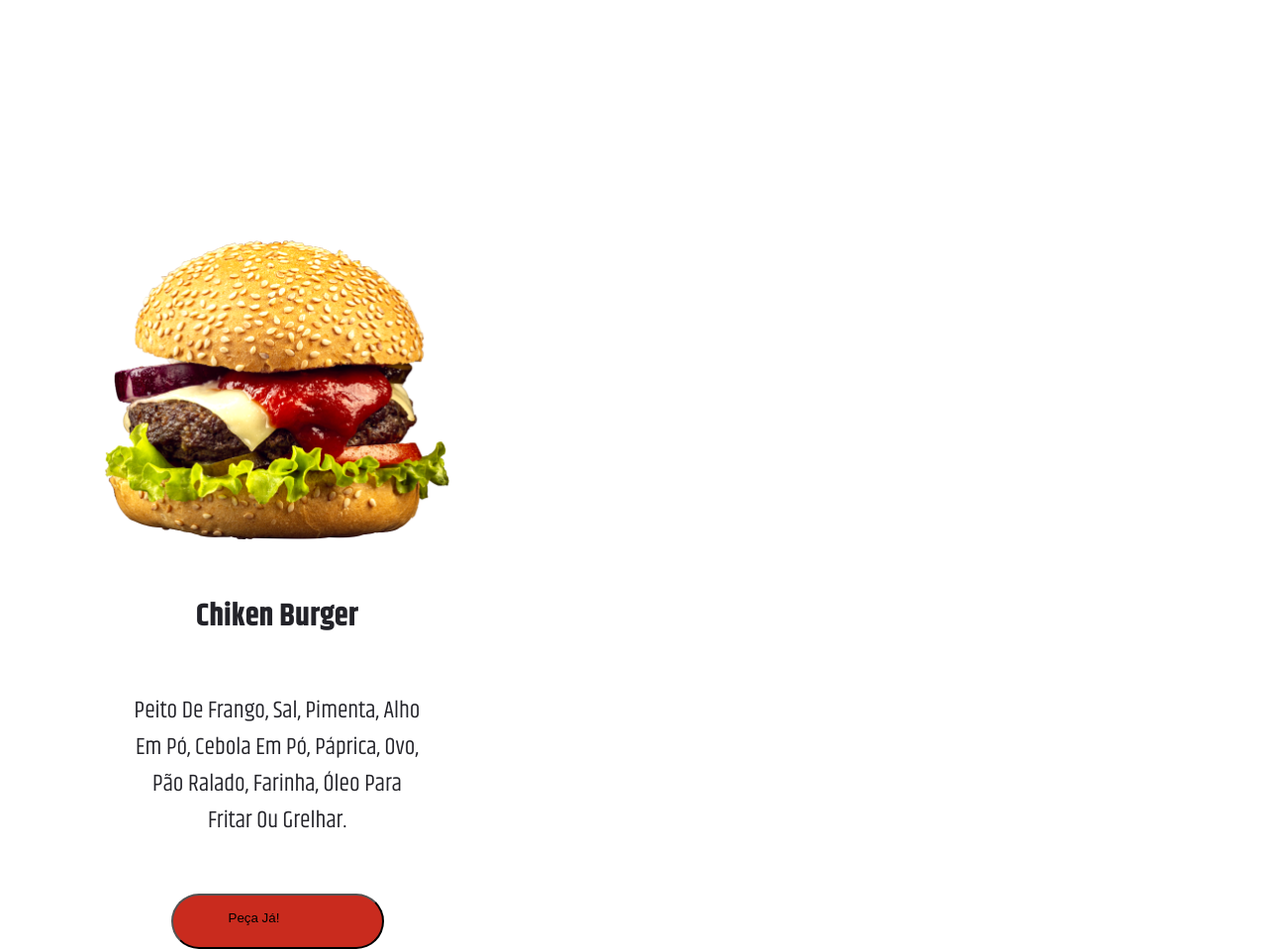
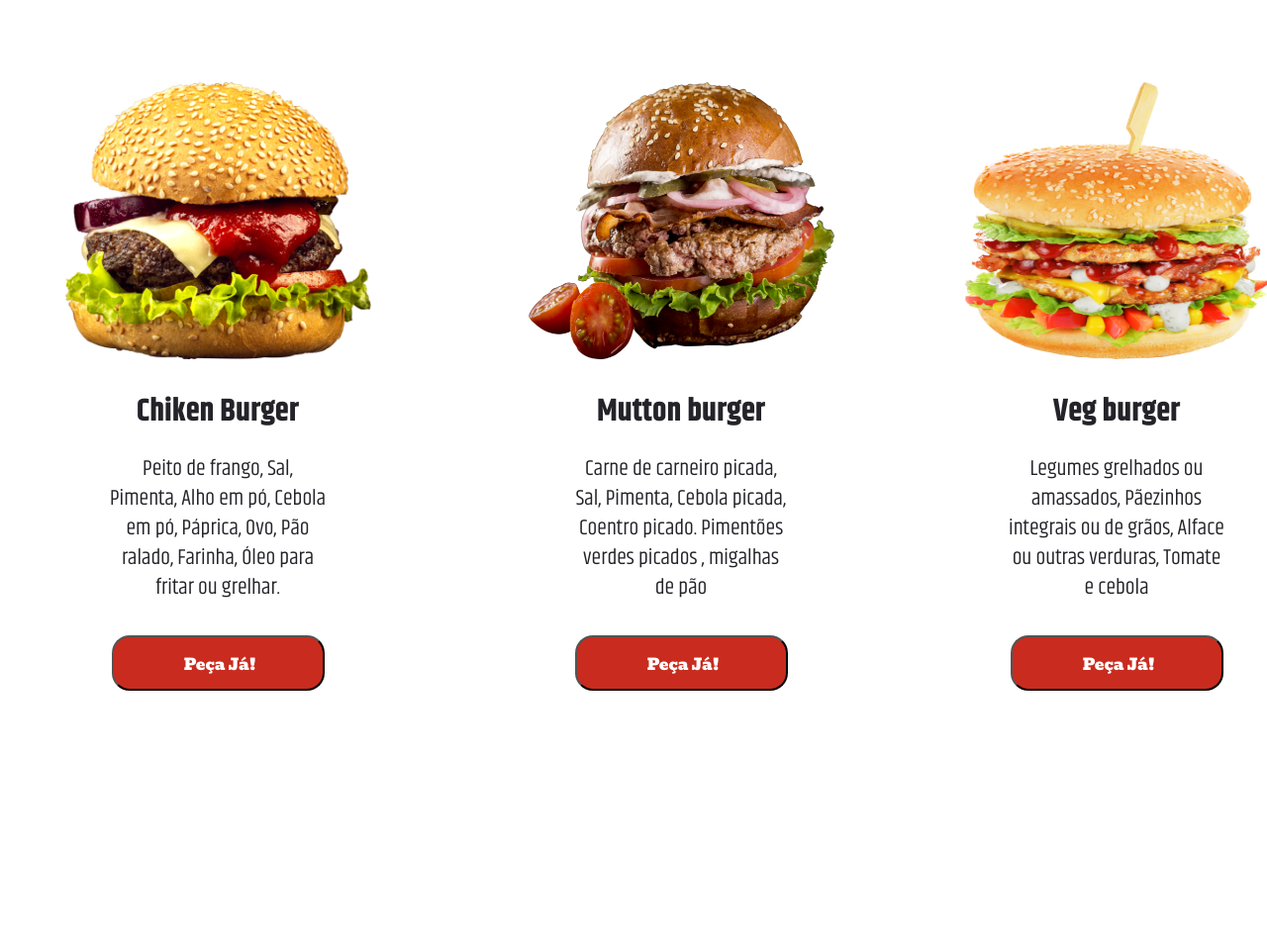
Before and after one commit to enzoacoelho/LandingPageBrasaBurger, a plain HTML site: page index.html in a window 1280 px wide. Shown: the part 1320-2279 px from the top of the page at 99% size. After the commit the page ends 2061 px from the top, so only its background shows below. Drawn offline with Linux system fonts and the light colour scheme.

Commit message:
correção cards produtos

```diff
--- a/index.html
+++ b/index.html
@@ -71,8 +71,25 @@
                 <h3 class="menucard-produto-titulo">Chiken Burger</h3>
                 <h5 class="menucard-produto-subtitulo">Peito de frango, Sal, Pimenta, Alho em pó, Cebola em pó, Páprica, Ovo, Pão ralado, Farinha, Óleo
                     para fritar ou grelhar.</h5>
-                <button class="menucard-produto-botao">Peça Já!</button>
+                <button class="menucard-produto-botao"> <a class="menucard-produto-botao-texto"> Peça Já! </a></button>
             </div>
+
+            <div class="menucard-produto2">
+                <img class="menucard-produto-imagem" src="images/Burger-1.png">
+                <h3 class="menucard-produto-titulo" >Mutton burger</h3>
+                <h5 class="menucard-produto-subtitulo">Carne de carneiro picada, Sal, Pimenta, Cebola picada, Coentro picado. Pimentões verdes picados
+                   , migalhas de pão</h5>
+                <button class="menucard-produto-botao"><a class="menucard-produto-botao-texto"> Peça Já! </a></button>
+            </div>
+
+            <div class="menucard-produto3">
+                <img class="menucard-produto-imagem" src="images/burgerveg.png">
+                <h3 class="menucard-produto-titulo">Veg burger</h3>
+                <h5 class="menucard-produto-subtitulo">Legumes grelhados ou amassados, Pãezinhos integrais ou de grãos, Alface ou outras verduras, Tomate e
+                    cebola</h5>
+                <button class="menucard-produto-botao"><a class="menucard-produto-botao-texto"> Peça Já! </a></button>
+            </div>
+
 
 
         </section>
--- a/style.css
+++ b/style.css
@@ -222,8 +222,6 @@ body {
   font-size: 18px;
   line-height: 28px;
 
-
-
 }
 
 .card-destaque-subtitulo2 {
@@ -308,7 +306,7 @@ top: 1210px;
   font-family: 'Bevan';
   font-style: normal;
   font-weight: 400;
-font-size: 36px;
+  font-size: 28px;
   line-height: 74px;
 
   text-align: center;
@@ -347,23 +345,46 @@ display: flex;
   flex-direction: column;
   align-items: center;
   padding: 0px;
-gap: 53px;
+  gap: 33px;
 
   position: absolute;
   width: 416px;
   height: 658px;
-left: 72px;
-top: 1563px;
+  left: 12px;
+  top: 1403px;
+}
+.menucard-produto2{
+  display: flex;
+  flex-direction: column;
+  align-items: center;
+  padding: 0px;
+  gap: 33px;
+
+  position: absolute;
+  width: 416px;
+  height: 658px;
+  left: 480px;
+  top: 1403px;
+
+}
+.menucard-produto3{
+  display: flex;
+  flex-direction: column;
+  align-items: center;
+  padding: 0px;
+  gap: 33px;
+
+  position: absolute;
+  width: 416px;
+  height: 658px;
+  left: 920px;
+  top: 1403px;
+
 }
 
 .menucard-produto-imagem {
-  width: 348px;
-height: 302px;
-
-
-
-/* Inside auto layout */
-
+  width: 309px;
+  height: 280px;
   flex: none;
   order: 0;
   flex-grow: 0;
@@ -372,24 +393,15 @@ flex-grow: 0;
 .menucard-produto-titulo {
 
   width: 176px;
-height: 49px;
+  height: 30px;
 
   font-family: 'Khand';
   font-style: normal;
   font-weight: 700;
   font-size: 32px;
-line-height: 49px;
-/* identical to box height */
-
+  line-height: 39px;
   text-align: center;
-text-transform: capitalize;
-
-/* body text */
-
   color: #232329;
-
-
-/* Inside auto layout */
 
   flex: none;
   order: 0;
@@ -397,23 +409,18 @@ flex-grow: 0;
 }
 
 .menucard-produto-subtitulo {
-  width: 294px;
+  width: 220px;
   height: 150px;
 
   font-family: 'Khand';
   font-style: normal;
   font-weight: 400;
-font-size: 24px;
-line-height: 37px;
+  font-size: 22px;
+  line-height: 30px;
   text-align: center;
-text-transform: capitalize;
 
-/* body text */
 
   color: #232329;
-
-
-/* Inside auto layout */
 
   flex: none;
   order: 1;
@@ -425,22 +432,41 @@ flex-grow: 0;
   flex-direction: row;
   align-items: flex-start;
   padding: 15px 56px;
-gap: 10px;
+  gap: 50px;
 
   width: 215px;
   height: 56px;
 
-/* red */
-
   background: #C92B1E;
-border-radius: 28px;
-
-/* Inside auto layout */
-
+  border-radius: 18px;
   flex: none;
   order: 2;
   flex-grow: 0;
 }
+.menucard-produto-botao-texto{
+
+width: 103px;
+height: 26px;
+
+font-family: 'Bevan';
+font-style: normal;
+font-weight: 400;
+font-size: 16px;
+line-height: 26px;
+
+color: #FFFFFF;
+
+flex: none;
+order: 0;
+flex-grow: 0;
+}
+.menucard-produto-botao:hover{
+  background-color: rgba(236, 214, 196, 0.53);
+
+}
+
+
+
 
 .menu-sobrenos {}
 
```
Lines whose indentation alone changed are shown as unchanged.
